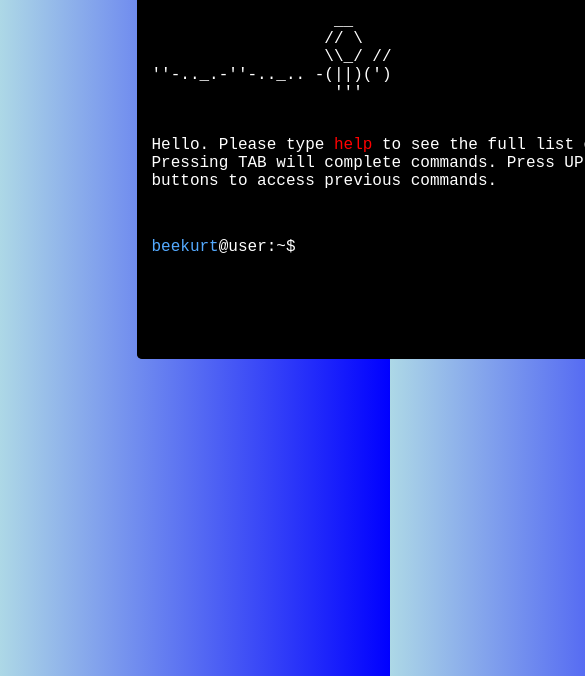
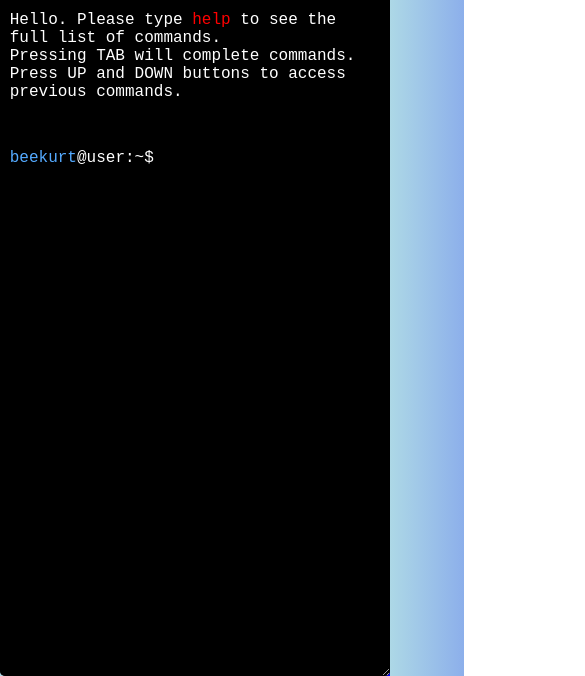
Before and after one commit to beekurt98/terminal-portfolio, a plain HTML site: page index.html in a window 390 px wide. Shown: the part 168-844 px from the top of the page, 585 px wide, since content can reach past the window. Drawn offline with Linux system fonts and the light colour scheme.

Commit message:
responsive for mobile

```diff
--- a/assets/css/terminal.css
+++ b/assets/css/terminal.css
@@ -324,3 +324,16 @@ span {
         background-color: rgba(219, 120, 255, 0.3);
     }
 }
+
+@media screen and (max-width: 480px) {
+  .terminal-div {
+    left: 0;
+    top: 0;
+    width: 100%;
+    height: 100%;
+  }
+  body {
+    height: 100vh;
+    background-image: none;
+  }
+}
```
